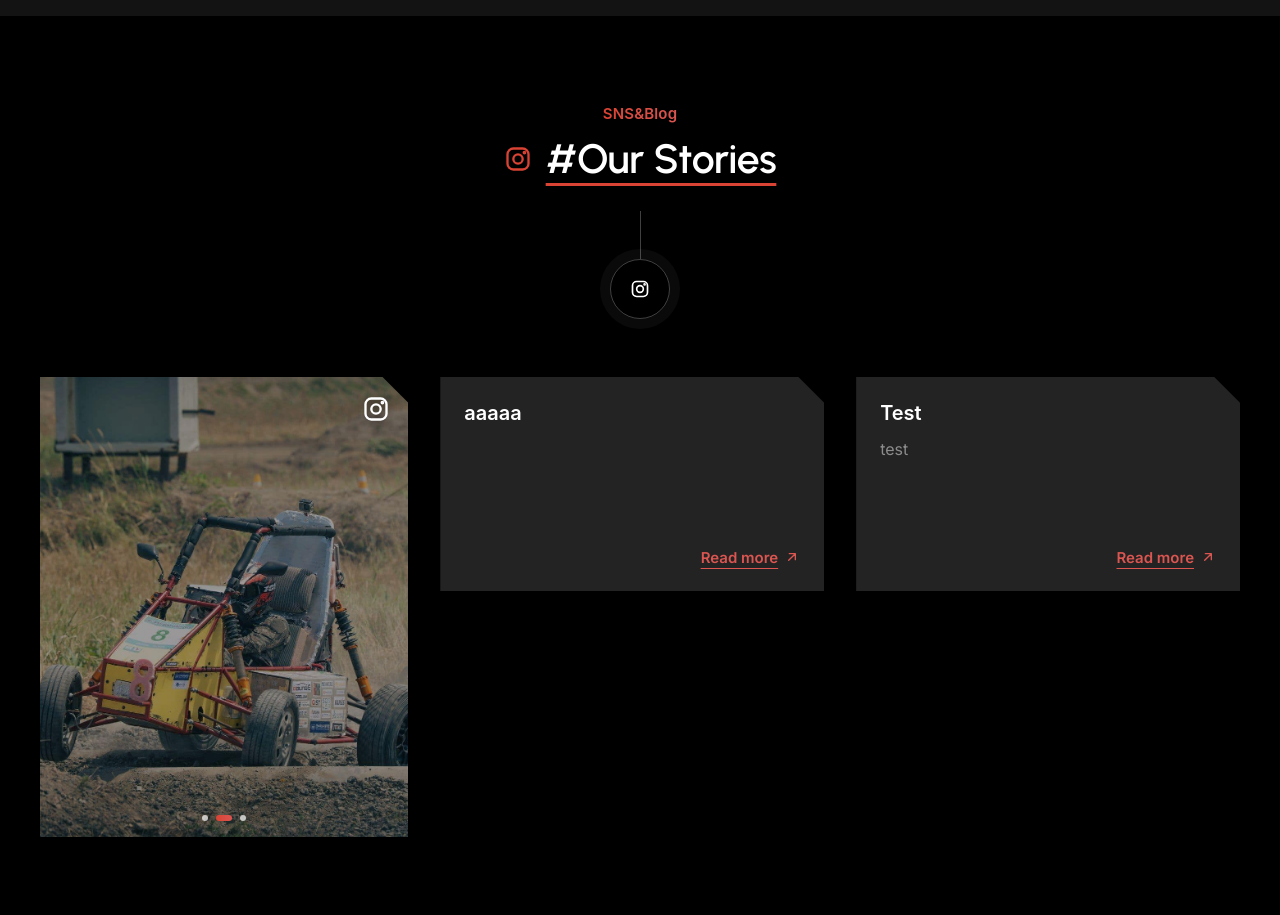
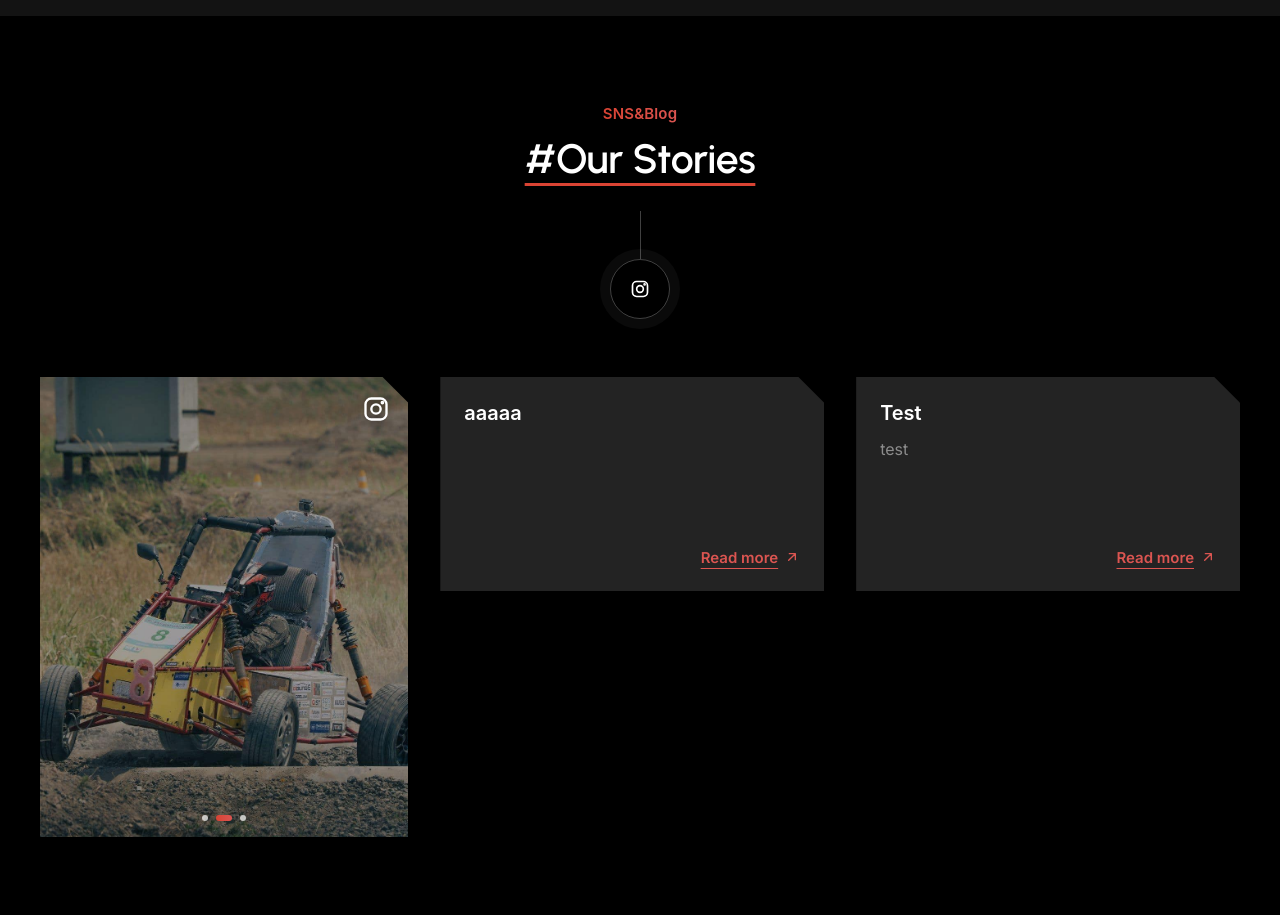
Before and after one commit to g-bunge/gbunge-web, a React (Vite) app: page / in a window 1280 px wide. Shown: the part 3640-4555 px from the top of the page. Built offline with nearby package versions, Linux system fonts and the light colour scheme; no server answers; a web font is replaced by a local one.

Commit message:
style: drop the Instagram icon beside the #Our Stories title

```diff
--- a/src/sections/Stories.jsx
+++ b/src/sections/Stories.jsx
@@ -19,10 +19,7 @@ export default function Stories() {
       {/* hashtag title, then a thin line dropping to a ringed Instagram button */}
       <Reveal className="flex flex-col items-center text-center">
         <p className="t-eyebrow mb-3">SNS&Blog</p>
-        <h2 className="t-title flex items-center gap-3.5">
-          <InstagramIcon className="size-7 text-brand" />
-          <span className="underline decoration-brand decoration-3 underline-offset-10">#Our Stories</span>
-        </h2>
+        <h2 className="t-title underline decoration-brand decoration-3 underline-offset-10">#Our Stories</h2>
         <span className="mt-7 h-12 w-px bg-white/25" aria-hidden />
         <a
           className="grid size-15 place-items-center rounded-full border border-white/25 text-fg ring-10 ring-white/4 transition-colors duration-300 hover:border-brand hover:text-brand"
```
